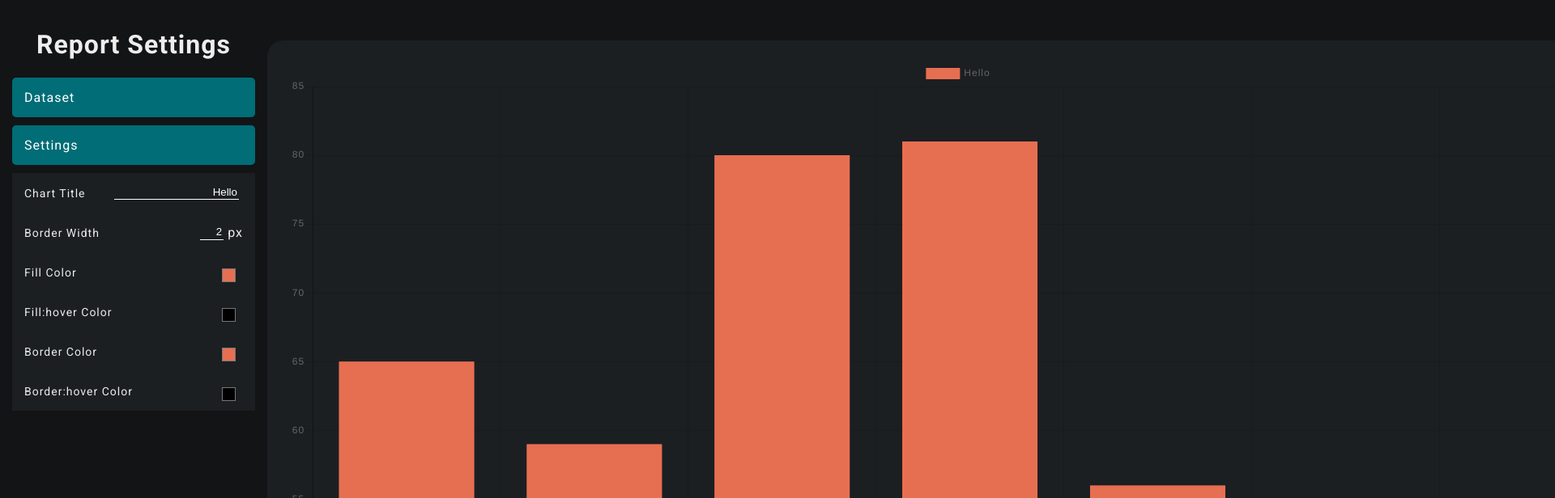
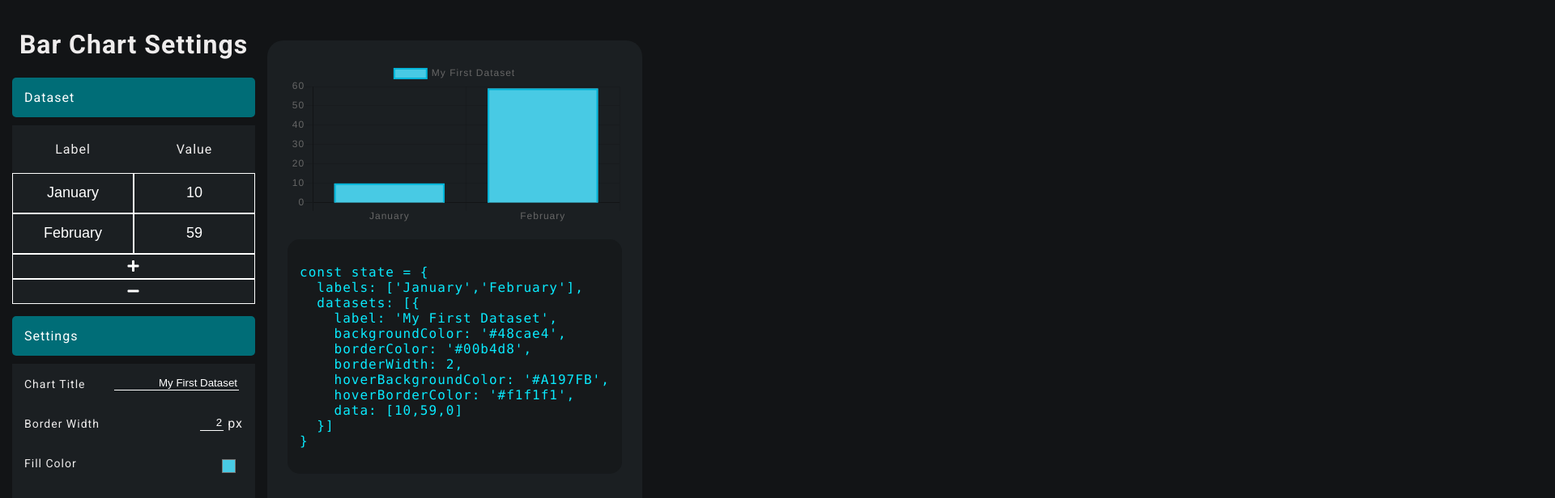
Before and after one commit to cristianscode/rechart-maker, a React (Create React App) app: page /bar in a window 1280 px wide. Shown: the top 616 px of the page at 81% size, 1920 px wide, since content can reach past the window. Built offline with nearby package versions, Linux system fonts and the light colour scheme.

Commit message:
Bar Chart Dataset data-driven by table

```diff
--- a/src/App.css
+++ b/src/App.css
@@ -67,9 +67,9 @@ a{
     border-radius: 15px;
     max-width: 100%;
     min-height: 50px;
-    color: green;
-    background: #16191b
-                }
+    color: #0AEBFF;
+    background: #16191b;
+}
 
 .right-side{
     width: 100%;
@@ -116,3 +116,53 @@ a{
     width: 25px;
     margin-right: 5px;
 }
+
+.dataset-table{
+    width: 300px;
+    text-align: center;
+    background-color: #1b1f22;
+    margin-bottom: 15px;
+}
+
+.table-input{
+    height: 20px;
+    width: auto;
+    text-align: center;
+    background-color: transparent;
+    color: whitesmoke;
+    border: none;
+    border-bottom: 1px solid white;
+
+}
+
+.input-row{
+    display: flex;
+    height: 50px;
+}
+
+.input-row-item{
+    text-align: center;
+    font-size: 18px;
+    width: 50%;
+    background-color: transparent;
+    color: white;
+    border: 1px solid white;
+}
+
+.table-head-item{
+    width: 50%;
+    text-align: center;
+    padding: 20px;
+    background-color: #1b1f22;
+}
+
+.add-input{
+    color: white;
+    border: 1px solid white;
+    padding: 5px;
+    cursor: pointer;
+}
+
+.add-input:hover{
+    background-color: rgba(206, 206, 206, 0.822);
+}
--- a/src/_components/chart-settings/bar-settings.js
+++ b/src/_components/chart-settings/bar-settings.js
@@ -1,21 +1,51 @@
 import React from "react";
 import BarChart from "../chart-types/bar-chart"
+
+function TableRow(props) {
+    const rows = props.values.labels.map((item, index) => {
+        return (
+            <div className="input-row" key={index}>
+                <input type="text" className="input-row-item" value={item} onChange={(e) => props.f(e, "labels", index)} />
+                <input type="text" className="input-row-item" value={props.values.data[index]} onChange={(e) => props.f(e, "data", index)} />
+            </div>
+        )
+    })
+    return rows
+}
+
 class BarSettings extends React.Component {
     constructor(props) {
         super(props)
         this.state = {
-            chartTitle: "Hello",
+            labels: ['January', 'February'],
+            chartTitle: "My First Dataset",
             borderWidth: 2,
-            fillColor: "#e76f51",
-            fillHover: "#fffff",
-            borderColor: "#e76f51",
-            borderHover: "#fffff",
+            fillColor: "#48cae4",
+            fillHover: "#A197FB",
+            borderColor: "#00b4d8",
+            borderHover: "#f1f1f1",
+            data: [10, 59, 0]
         }
 
     }
+
+    datasetChanged = (event, key, index) => {
+        var v = event.target.value
+        if (key === "data" && v != '')
+            v = parseInt(v)
+        this.setState(prevState => {
+            var temp = new Array();
+            prevState[key].map((i, prevIndex) => {
+                if (index == prevIndex)
+                    temp.push(v);
+                else temp.push(i)
+            })
+            if (key == "data") return { data: temp }
+            else return { labels: temp }
+        })
+    }
+
     dataChange = (event, key) => {
-        // For loop all states
-        // if key matches value item then update
         this.setState(prevState => {
             prevState[key] = event.target.value;
             return {
@@ -24,7 +54,59 @@ class BarSettings extends React.Component {
                 fillColor: prevState.fillColor,
                 fillHover: prevState.fillHover,
                 borderColor: prevState.borderColor,
-                borderHover: prevState.borderHover
+                borderHover: prevState.borderHover,
+                data: prevState.data,
+                labels: prevState.labels
+            }
+        })
+    }
+
+    toggleSettings(id) {
+        console.log(id)
+        if (document.getElementById(id)) {
+            var element = document.getElementById(id);
+            if (element.style.display == "none")
+                document.getElementById(id).style.display = "block";
+            else
+                document.getElementById(id).style.display = "none";
+        }
+    }
+
+    addRow = () => {
+        this.setState(prevState => {
+            var tempData = new Array();
+            var tempLabel = new Array();
+            prevState.data.map(i => {
+                tempData.push(i)
+            })
+            prevState.labels.map(i => {
+                tempLabel.push(i)
+            })
+            tempData.push(0);
+            tempLabel.push("Label");
+            return {
+                data: tempData,
+                labels: tempLabel
+            }
+        })
+    }
+
+    removeRow = () => {
+        this.setState(prevState => {
+            var tempData = new Array();
+            var tempLabel = new Array();
+            prevState.data.map((i, index) => {
+                if (index != prevState.data.length - 1)
+                    tempData.push(i)
+            })
+            tempData[tempData.length-1] = 0;
+            prevState.labels.map((i, index) => {
+                if (index != prevState.labels.length - 1)
+                    tempLabel.push(i)
+            })
+            return {
+                data: tempData,
+                labels: tempLabel
             }
         })
     }
@@ -34,11 +116,22 @@ class BarSettings extends React.Component {
             <div style={{ display: "flex" }}>
 
                 <div className="settings-sidebar">
-                    <h1 className="text-center">Report Settings</h1>
-                    <div className="settings-option-title">Dataset</div>
+                    <h1 className="text-center">Bar Chart Settings</h1>
                     <div>
-                        <div className="settings-option-title">Settings</div>
-                        <form className="settings-options">
+                        <div className="settings-option-title" onClick={() => this.toggleSettings("dataset-dropdown")}>Dataset</div>
+                        <div className="dataset-table" id="dataset-dropdown">
+                            <div style={{ display: "flex" }}>
+                                <div className="table-head-item">Label</div>
+                                <div className="table-head-item">Value</div>
+                            </div>
+                            <TableRow values={this.state} f={this.datasetChanged} />
+                            <div className="add-input" onClick={this.addRow}><i className="fas fa-plus" /></div>
+                            <div className="add-input" onClick={this.removeRow}><i className="fas fa-minus" /></div>
+                        </div>
+                    </div>
+                    <div>
+                        <div className="settings-option-title" onClick={() => this.toggleSettings("settings-dropdown")}>Settings</div>
+                        <form className="settings-options" id="settings-dropdown">
                             {/* Chart Title */}
                             <div className="settings-option">
                                 <label className="settings-option-label">Chart Title</label>
--- a/src/_components/chart-types/bar-chart.js
+++ b/src/_components/chart-types/bar-chart.js
@@ -2,19 +2,40 @@ import React from "react"
 import BarSettings from "../chart-settings/bar-settings"
 import { HorizontalBar, Bar } from "react-chartjs-2"
 
+function SettingsToString(props) {
+    return (
+        <div>
+            <p>
+                {"const state = {"}<br />
+                &emsp;&emsp;{"labels: [" + props.state.labels.map(item => { return "'" + item + "'"; }) + "],"}<br />
+                &emsp;&emsp;{"datasets: [{"} <br />
+                &emsp;&emsp;&emsp;&emsp;{"label: '" + props.state.datasets[0].label + "',"} <br />
+                &emsp;&emsp;&emsp;&emsp;{"backgroundColor: '" + props.state.datasets[0].backgroundColor + "',"} <br />
+                &emsp;&emsp;&emsp;&emsp;{"borderColor: '" + props.state.datasets[0].borderColor + "',"} <br />
+                &emsp;&emsp;&emsp;&emsp;{"borderWidth: " + props.state.datasets[0].borderWidth}, <br />
+                &emsp;&emsp;&emsp;&emsp;{"hoverBackgroundColor: '" + props.state.datasets[0].hoverBackgroundColor + "',"} <br />
+                &emsp;&emsp;&emsp;&emsp;{"hoverBorderColor: '" + props.state.datasets[0].hoverBorderColor + "',"} <br />
+                &emsp;&emsp;&emsp;&emsp;{"data: [" + props.state.datasets[0].data + "]"} <br />
+                &emsp;&emsp;{"}]"}<br />
+                {"}"}
+            </p>
+        </div>
+    )
+}
+
 function BarChart(props) {
-    console.log(props.values)
     const state = {
-        labels: ['January', 'February', 'March', 'April', 'May', 'June', 'July'],
+        labels: props.values.labels,
         datasets: [
             {
+                type: props.values.type,
                 label: props.values.chartTitle,
                 backgroundColor: props.values.fillColor,
                 borderColor: props.values.borderColor,
                 borderWidth: props.values.borderWidth,
                 hoverBackgroundColor: props.values.fillHover,
                 hoverBorderColor: props.values.borderHover,
-                data: [65, 59, 80, 81, 56, 55, 40]
+                data: props.values.data
             }
         ]
     }
@@ -26,7 +47,7 @@ function BarChart(props) {
                 <div className="center"><Bar data={state} /></div>
                 <div className="code-container">
                     <code id="code-state">
-                        {JSON.stringify(state)}
+                        <SettingsToString state={state} />
                     </code>
                 </div>
             </div>
```
Also changed, not shown: 1 other file (tests, documents, lock files or other folders).
